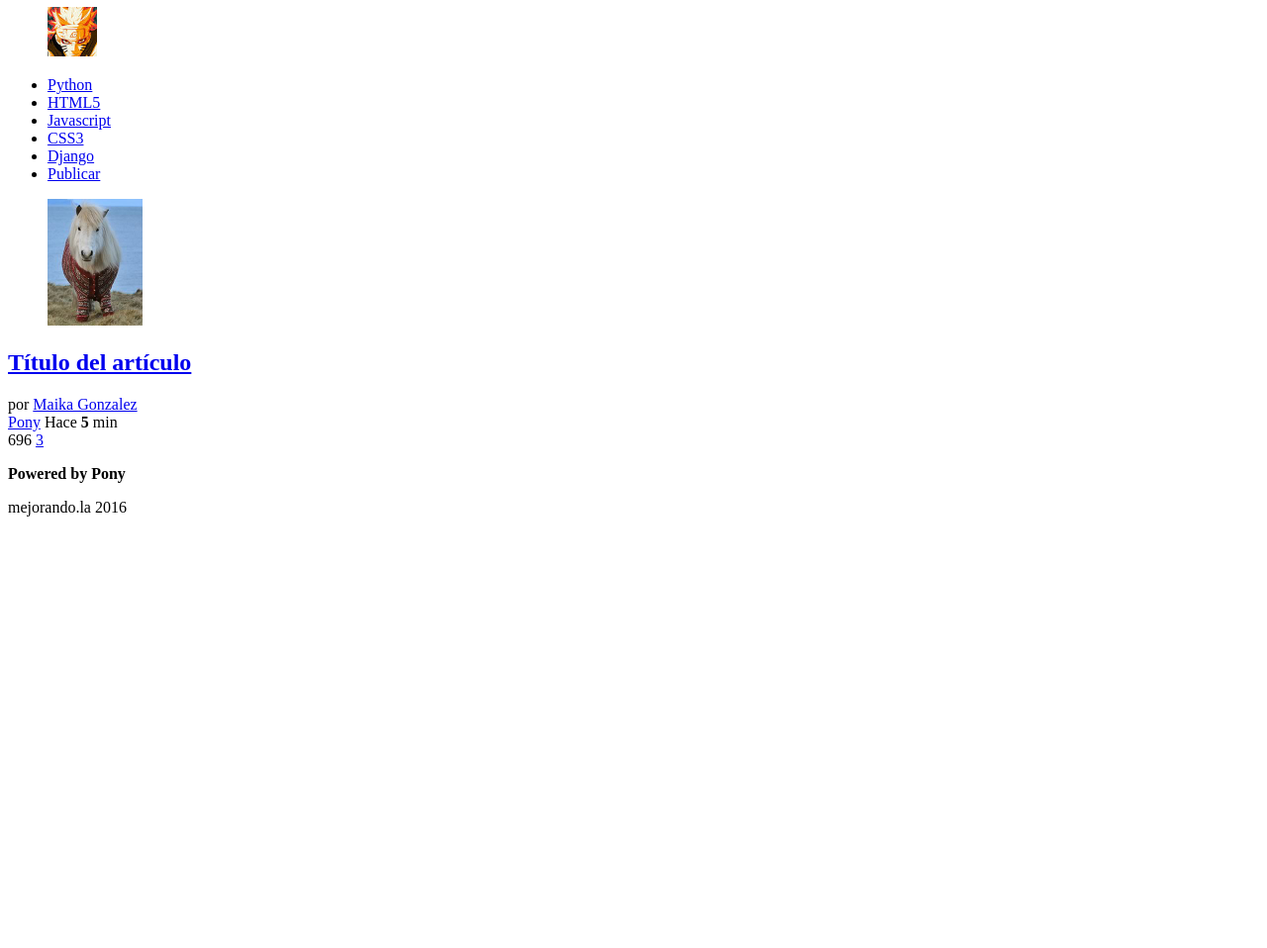
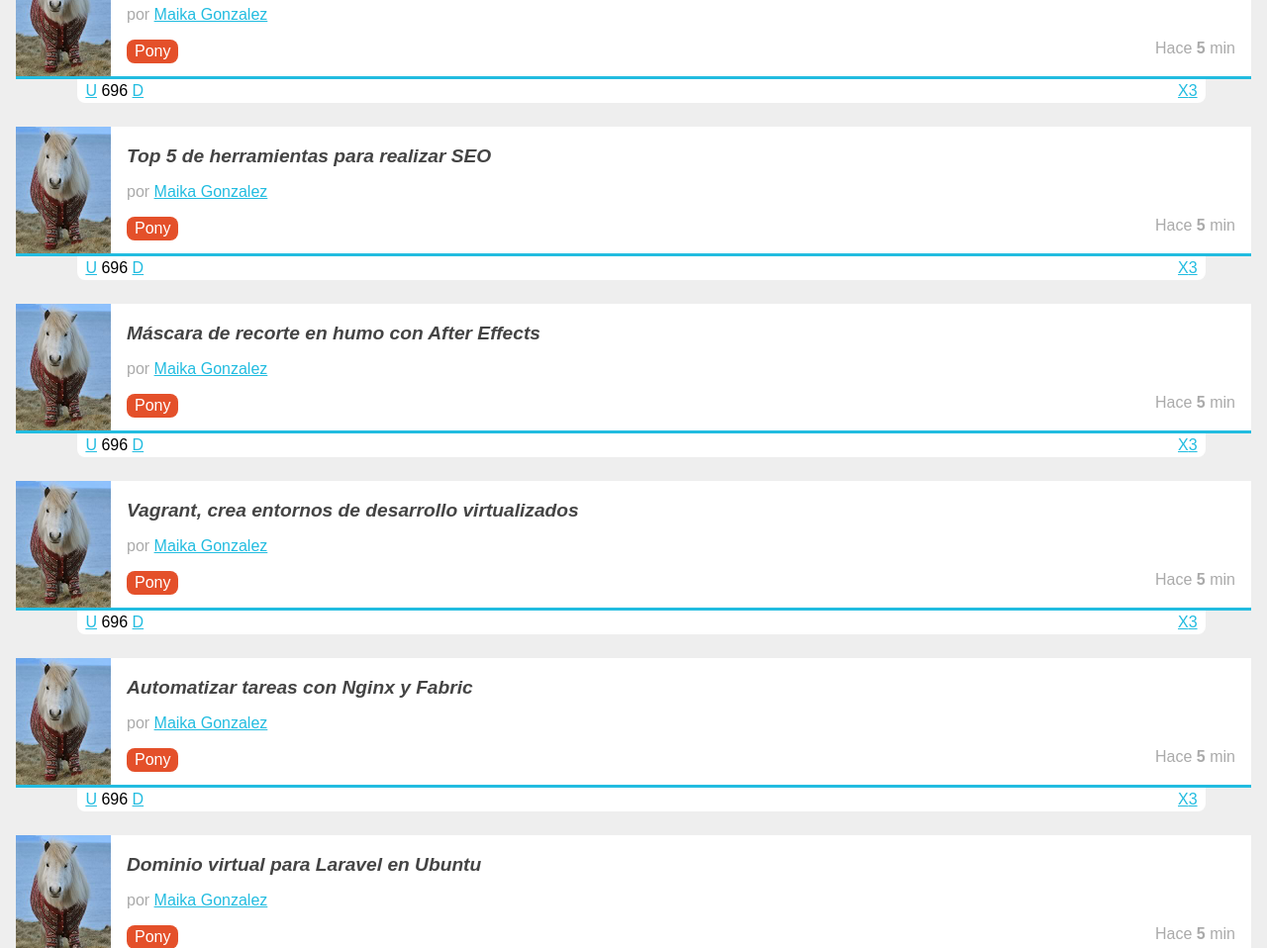
Before and after one commit to cris001alc/Plus2016-America, a plain HTML site: page index.html in a window 1280 px wide. Shown: the part 173-1131 px from the top of the page at 99% size. Before the commit the page ends 800 px from the top, so only its background shows below. Drawn offline with Linux system fonts and the light colour scheme.

Commit message:
Estilos finales de Cris de la clase de diseño web

```diff
--- /dev/null
+++ b/estilos.css
@@ -0,0 +1,175 @@
+a {
+	color: #22BCE0;
+}
+
+body {
+	background: #EEEEEE;
+	font-family: Arial;
+	font-size: 16px;
+}
+
+footer {
+	color: rgba(255,255,255,0.7);
+	background: #22BCE0;
+	text-align: center;
+	padding: 1em;
+}
+
+/*footer*/ p:first-child {
+	margin-bottom: 0;
+}
+
+/*footer*/ p:last-child {
+	margin-top: 0;
+}
+
+/*footer*/ p:last-child:after {
+	content: " -"
+}
+
+/*footer*/ p:last-child:before {
+	content: "- "
+}
+
+header {
+	background: #343B54;
+	color: white;
+	overflow: hidden;
+	padding: 0.5em;
+	position: relative;
+}
+
+header figure {
+	float: left;
+}
+
+
+header h1 {
+	font-size: 1.2em;
+	font-weight: normal;
+	margin: 0.2em 70px 0 0;
+}
+
+/*header*/ #avatar {
+	margin: 0.5em 0.5em 0 0;
+	position: absolute;
+	right: 0;
+	top: 0;
+}
+
+/*header*/ #avatar img {
+	border-radius: 50%;
+}
+
+/*header*/ #logo img {
+	border-right: 1px solid white;
+	margin-right: 0.5em;
+	padding-right: 0.5em;
+}
+
+nav {
+	background: #80BCA3;
+	padding: 0 0.5em;
+	position: relative;
+}
+
+nav ul {
+	list-style: none;
+	margin: 0;
+	padding: 0;
+}
+
+/*nav ul*/ #publicar_nav
+{
+	position: absolute;
+	top: -0.3em;
+	right: 0;
+}
+
+/*nav ul*/ #publicar_nav a {
+	background: #22BCE0;
+	border-radius: 5px;
+	box-shadow: rgba(0,0,0,0.5) 5px 5px 20px;
+	font-style: italic;
+	padding: 0.8em 0.5em;
+	text-decoration: none;
+	text-shadow: rgba(0,0,0,0.5) 2px 2px 5px;
+}
+
+/*nav*/ ul li {
+	display: inline-block;
+	margin: 0 1em 0 0;
+}
+
+/*nav*/ ul li a {
+	color: white;
+	display: block;
+	padding: 0.5em 0;
+}
+
+#contenido {
+	margin: 1em;
+}
+
+/*#contenido*/ .item {
+	background: white;
+	border-bottom: 3px solid #22BCE0;
+	margin-bottom: 3em;
+	min-height: 128px;
+	position: relative;
+}
+
+/*#contenido .item*/ .autor_item {
+	color: #AAA;
+}
+
+/*#contenido .item*/ .datos_item {
+	margin: 1em 1em 0 0;
+	text-align: right;
+}
+
+/*#contenido .item .datos_item*/ .fecha_item{
+	color: #AAA;
+}
+
+/*#contenido .item .datos_item*/ .tag_item {
+	background: #E4502A;
+	border-radius: 0.5em;
+	color: white;
+	display: inline-block;
+	float: left;
+	padding: 0.2em 0.5em;
+	text-decoration: none;
+}
+
+/*#contenido .item*/ .imagen_item {
+	float: left;
+	margin: 0 1em 0 0;
+}
+
+/*#contenido .item*/ .titulo_item {
+	font-size: 1.2em;
+	font-style: italic;
+	padding: 1em 1em 0 0;
+}
+
+/*#contenido .item*/ .titulo_item a {
+	color: #444;
+	text-decoration: none;
+}
+
+/*#contenido .item*/ .votacion {
+	background: white;
+	border-radius: 0 0 0.5em 0.5em;
+	left: 5%;
+	margin-top: 3px;
+	padding: 0.2em 0.5em;
+	position: absolute;
+	top: 100%;
+	width: 90%
+}
+
+/*#contenido .item .votacion*/ .comentarios_item,
+/*#contenido .item .votacion*/ .guardar_item {
+	float: right;
+}
--- a/index.html
+++ b/index.html
@@ -2,17 +2,19 @@
 <html lang="es">
 	<head>
 		<meta charset="utf-8" />
-		<meta description="Proyecto de la ultima generación del 2016 del curso de diseño web online" />
+		<meta name="description" content="Proyecto de la ultima generación del 2016 del curso de diseño web online" />
 		<title>Puls2016: Comunidad online de gente atractiva</title>
+		<link rel="stylesheet" href="normalize.css" />
+		<link rel="stylesheet" href="estilos.css" />
 	</head>
 	<body>
 		<header>
 			<figure id="logo">
-				<img src="image/logo.png" width="80" height="80" alt="logotipo" />
+				<img src="image/logo.png" width="52" height="52" alt="logotipo" />
 			</figure>
 			<h1>Puls2016: Comunidad de personas atractivas y millonarias</h1>
 			<figure id="avatar">
-				<img src="image/avatar.jpg" width="50" height="50" alt="avatar" />
+				<img src="image/avatar.jpg" width="55" height="55" alt="avatar" />
 			</figure>
 		</header>
 		<nav>
@@ -33,7 +35,7 @@
 					<img src="image/imagen.jpg" width="96" height="128" alt="imagen" />
 				</figure>
 				<h2 class="titulo_item">
-					<a href="#">Título del artículo</a>
+					<a href="#">Aspen, un framework para Python</a>
 				</h2>
 				<div class="autor_item">
 					por <a href="#">Maika Gonzalez</a>
@@ -45,11 +47,131 @@
 					</span>
 				</div>
 				<div class="votacion">
-					<a href="#" class="up"></a>
+					<a href="#" class="up">U</a>
 					696
-					<a href="#" class="down"></a>
+					<a href="#" class="down">D</a>
 					<a href="#" class="comentarios_item">3</a>
-					<a href="#" class="guardar_item"></a>
+					<a href="#" class="guardar_item">X</a>
+				</div>
+			</article>
+			<article class="item">
+				<figure class="imagen_item">
+					<img src="image/imagen.jpg" width="96" height="128" alt="imagen" />
+				</figure>
+				<h2 class="titulo_item">
+					<a href="#">Top 5 de herramientas para realizar SEO</a>
+				</h2>
+				<div class="autor_item">
+					por <a href="#">Maika Gonzalez</a>
+				</div>
+				<div class="datos_item">
+					<a href="#" class="tag_item">Pony</a>
+					<span class="fecha_item">
+						Hace <strong>5</strong> min
+					</span>
+				</div>
+				<div class="votacion">
+					<a href="#" class="up">U</a>
+					696
+					<a href="#" class="down">D</a>
+					<a href="#" class="comentarios_item">3</a>
+					<a href="#" class="guardar_item">X</a>
+				</div>
+			</article>
+			<article class="item">
+				<figure class="imagen_item">
+					<img src="image/imagen.jpg" width="96" height="128" alt="imagen" />
+				</figure>
+				<h2 class="titulo_item">
+					<a href="#">Máscara de recorte en humo con After Effects</a>
+				</h2>
+				<div class="autor_item">
+					por <a href="#">Maika Gonzalez</a>
+				</div>
+				<div class="datos_item">
+					<a href="#" class="tag_item">Pony</a>
+					<span class="fecha_item">
+						Hace <strong>5</strong> min
+					</span>
+				</div>
+				<div class="votacion">
+					<a href="#" class="up">U</a>
+					696
+					<a href="#" class="down">D</a>
+					<a href="#" class="comentarios_item">3</a>
+					<a href="#" class="guardar_item">X</a>
+				</div>
+			</article>
+			<article class="item">
+				<figure class="imagen_item">
+					<img src="image/imagen.jpg" width="96" height="128" alt="imagen" />
+				</figure>
+				<h2 class="titulo_item">
+					<a href="#">Vagrant, crea entornos de desarrollo virtualizados</a>
+				</h2>
+				<div class="autor_item">
+					por <a href="#">Maika Gonzalez</a>
+				</div>
+				<div class="datos_item">
+					<a href="#" class="tag_item">Pony</a>
+					<span class="fecha_item">
+						Hace <strong>5</strong> min
+					</span>
+				</div>
+				<div class="votacion">
+					<a href="#" class="up">U</a>
+					696
+					<a href="#" class="down">D</a>
+					<a href="#" class="comentarios_item">3</a>
+					<a href="#" class="guardar_item">X</a>
+				</div>
+			</article>
+			<article class="item">
+				<figure class="imagen_item">
+					<img src="image/imagen.jpg" width="96" height="128" alt="imagen" />
+				</figure>
+				<h2 class="titulo_item">
+					<a href="#">Automatizar tareas con Nginx y Fabric</a>
+				</h2>
+				<div class="autor_item">
+					por <a href="#">Maika Gonzalez</a>
+				</div>
+				<div class="datos_item">
+					<a href="#" class="tag_item">Pony</a>
+					<span class="fecha_item">
+						Hace <strong>5</strong> min
+					</span>
+				</div>
+				<div class="votacion">
+					<a href="#" class="up">U</a>
+					696
+					<a href="#" class="down">D</a>
+					<a href="#" class="comentarios_item">3</a>
+					<a href="#" class="guardar_item">X</a>
+				</div>
+			</article>
+			<article class="item">
+				<figure class="imagen_item">
+					<img src="image/imagen.jpg" width="96" height="128" alt="imagen" />
+				</figure>
+				<h2 class="titulo_item">
+					<a href="#">Dominio virtual para Laravel en Ubuntu</a>
+				</h2>
+				<div class="autor_item">
+					por <a href="#">Maika Gonzalez</a>
+				</div>
+				<div class="datos_item">
+					<a href="#" class="tag_item">Pony</a>
+					<span class="fecha_item">
+						Hace <strong>5</strong> min
+					</span>
+				</div>
+				<div class="votacion">
+					<a href="#" class="up">U</a>
+					696
+					<a href="#" class="down">D</a>
+					<a href="#" class="comentarios_item">3</a>
+					<a href="#" class="guardar_item">X</a>
 				</div>
 			</article>
 		</section>
```
Also changed, not shown: normalize.css (added).
